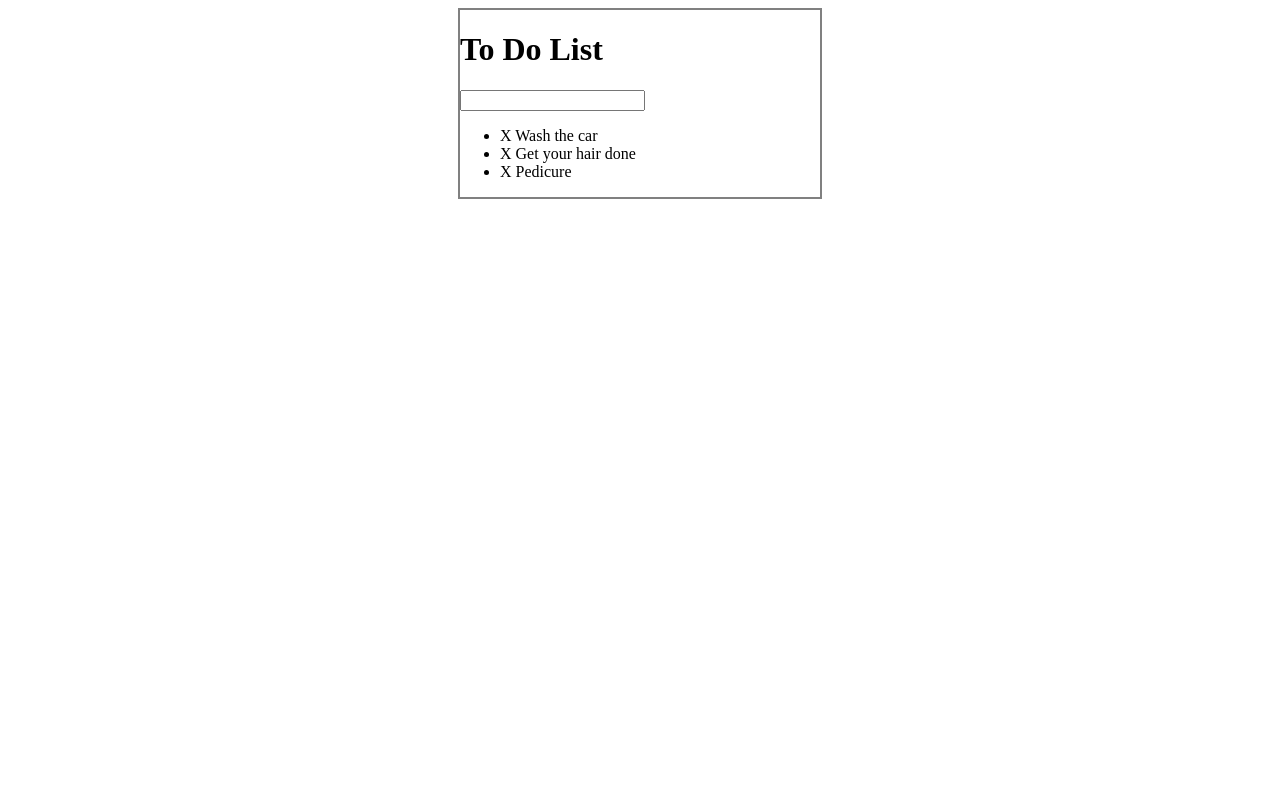
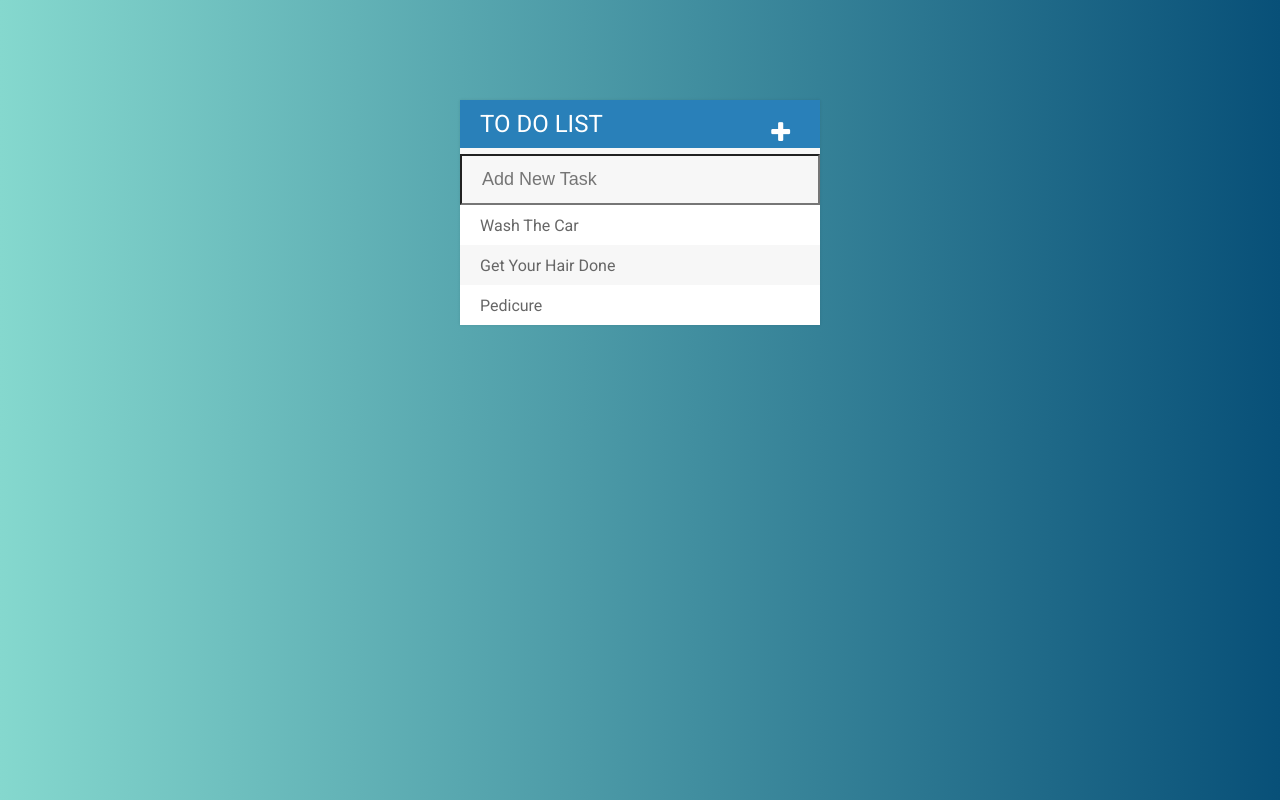
Before and after one commit to ABitOfKylie/AnotherToDoList, a website: page index.html in a window 1280 px wide. Drawn offline with Linux system fonts and the light colour scheme.

Commit message:
added styling and started css animations

```diff
--- a/assets/css/styles.css
+++ b/assets/css/styles.css
@@ -1,9 +1,91 @@
+body{
+	font-family: 'Roboto', sans-serif;
+	background: #085078;  /* fallback for old browsers */
+    background: -webkit-linear-gradient(to right, #85D8CE, #085078);  /* Chrome 10-25, Safari 5.1-6 */
+    background: linear-gradient(to right, #85D8CE, #085078); /* W3C, IE 10+/ Edge, Firefox 16+, Chrome 26+, Opera 12+, Safari 7+ */
+
+}
 #container{
-	border: 2px solid gray;
+	box-shadow: 0 0 3px rgba(0, 0, 0, 0.1);
 	width:360px;
-	margin:0 auto;
+	margin:100px auto;
+	background-color: #f7f7f7;
 }
 .completed{
 	color:gray;
 	text-decoration: line-through;
 }
+
+h1{
+	background-color: #2980b9;
+	color: white;
+	margin: 0;
+	padding:10px 20px;
+	text-transform: uppercase;
+	font-size: 24px;
+	font-weight: normal;
+}
+
+ul{
+	list-style: none;
+	margin: 0;
+	padding: 0;
+}
+
+li{
+	background-color: white;
+	height: 40px;
+	line-height: 40px;
+	color: #666;
+	text-transform: capitalize;
+
+}
+
+li:nth-child(2n){
+	background-color: #f7f7f7;
+}
+
+/*when you hover over an li then the span will increase from 0 to 40px
+*/
+li:hover span{
+	width: 40px;
+	opacity: 1.0;
+}
+
+span{
+	background-color: #E74C3C;
+	height: 40px;
+	width: 0px;
+	margin-right: 20px;
+	text-align: center;
+	color:white;
+	display: inline-block;
+	transition: 0.2s linear;
+	opacity: 0;
+}
+
+input{
+	font-size: 18px;
+	background-color: #f7f7f7;
+	width:100%;
+	box-sizing: border-box;
+	padding:13px 13px 13px 20px;
+	color: #2980b9;
+	border: 3px solid rgba (0, 0, 0, 0);
+}
+
+input:focus{
+	background: #fff;
+	color: #2980b9;
+	border: 3px solid #2980b9;
+	outline:none;
+}
+
+.fa-trash{
+	padding: 12px;
+}
+
+.fa-plus{
+	float:right;
+	padding: 10px;
+}
--- a/assets/js/todo.js
+++ b/assets/js/todo.js
@@ -1,10 +1,18 @@
-$("li").click(function(){
+$("ul").on("click", "li", function(){
 	$(this).toggleClass("completed");
 });
+// Above: why ul? you can only add a listener (using jQuery) to an existing element when the code is written /first time run
+// now add a click listener to the entire ul parent, when an li is clicked inside a ul then run this code
+
+
+// below prior code doesn not listen to new li's
+// $("li").click(function(){
+// 	$(this).toggleClass("completed");
+// });
 
 
 // Click on X to delete task  - remove the li that contains the clicked on span
-$("span").click(function(event){
+$("ul").on("click", "span", function(event){
 	// $(".X").click(function(event){
 			console.log("span has been clicked");
 			//note: $(this).parent().fadeOut().remove; remove won't wait for fadeOut to finish
@@ -21,7 +29,18 @@ $("input[type='text']").keypress(function(event){
 	if(event.which === 13){
 		//below grabs new toDo text from input
 		var newTask = $(this).val();
+		$(this).val("");
 		//create a new li and add to ul
-		$("ul").append("<li>" + newTask + "</li>");
+		$("ul").append("<li><span><i class='fa fa-trash'></i></span>" + newTask + "</li>");
 	}
 });
+
+// $(".fa-plus").click(function(e){
+// 	e.preventDefault();
+// 	console.log("you clicked on the plus sign");
+// 	$("input").fadeToggle("slow");
+// });
+
+$(".fa-plus").click(function(){
+	$("input[type='text']").fadeToggle();
+});
--- a/index.html
+++ b/index.html
@@ -3,19 +3,21 @@
 <head>
 	<meta charset="UTF-8">
 	<title>To Do List</title>
+	<link href="https://fonts.googleapis.com/css?family=Roboto" rel="stylesheet">
+	<link rel="stylesheet" type="text/css" href="https://cdnjs.cloudflare.com/ajax/libs/font-awesome/4.7.0/css/font-awesome.css">
 	<link rel="stylesheet" href="assets/css/styles.css">
 	<script type="text/javascript" src="assets/js/lib/jquery-3.2.1.slim.min.js"></script>
 </head>
 <body>
 	<div id="container">
-		<h1>To Do List</h1>
-		<input type="text" name="task">
+		<h1>To Do List<i class="fa fa-plus" aria-hidden="true"></i>
+</h1>
+		<input type="text" name="task" placeholder="Add New Task">
 		<ul>
-			<li><span class="X">X </span>Wash the car</li>
-			<li><span class="X">X </span>Get your hair done</li>
-			<li><span class="X">X </span>Pedicure</li>
+			<li><span><i class="fa fa-trash" aria-hidden="true"></i></span>Wash the car</li>
+			<li><span><i class="fa fa-trash" aria-hidden="true"></i></span>Get your hair done</li>
+			<li><span><i class="fa fa-trash fa-sm" aria-hidden="true"></i></span>Pedicure</li>
 		</ul>
-
 	</div>
 
 <script type="text/javascript" src="assets/js/todo.js"></script>
```
